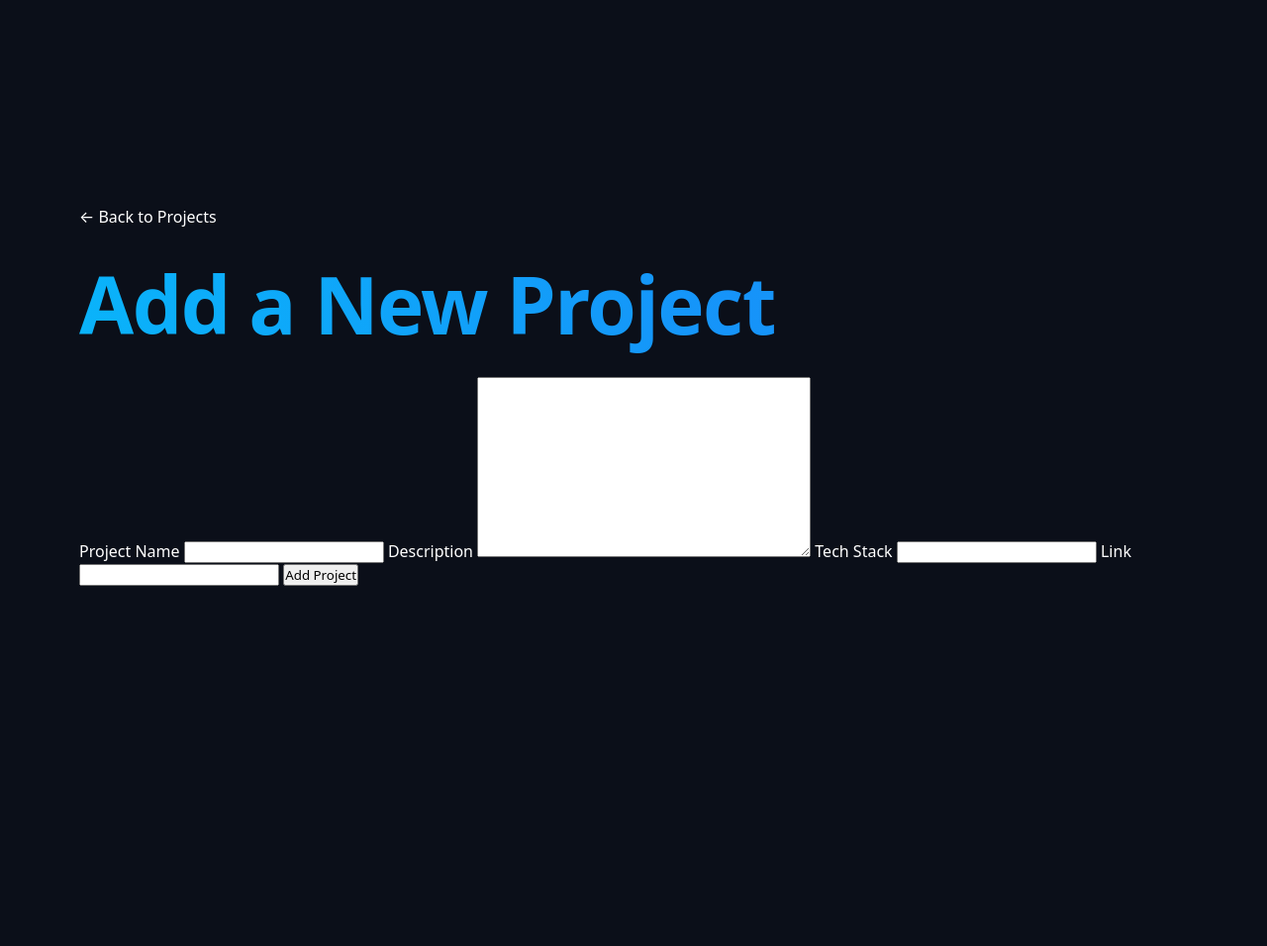
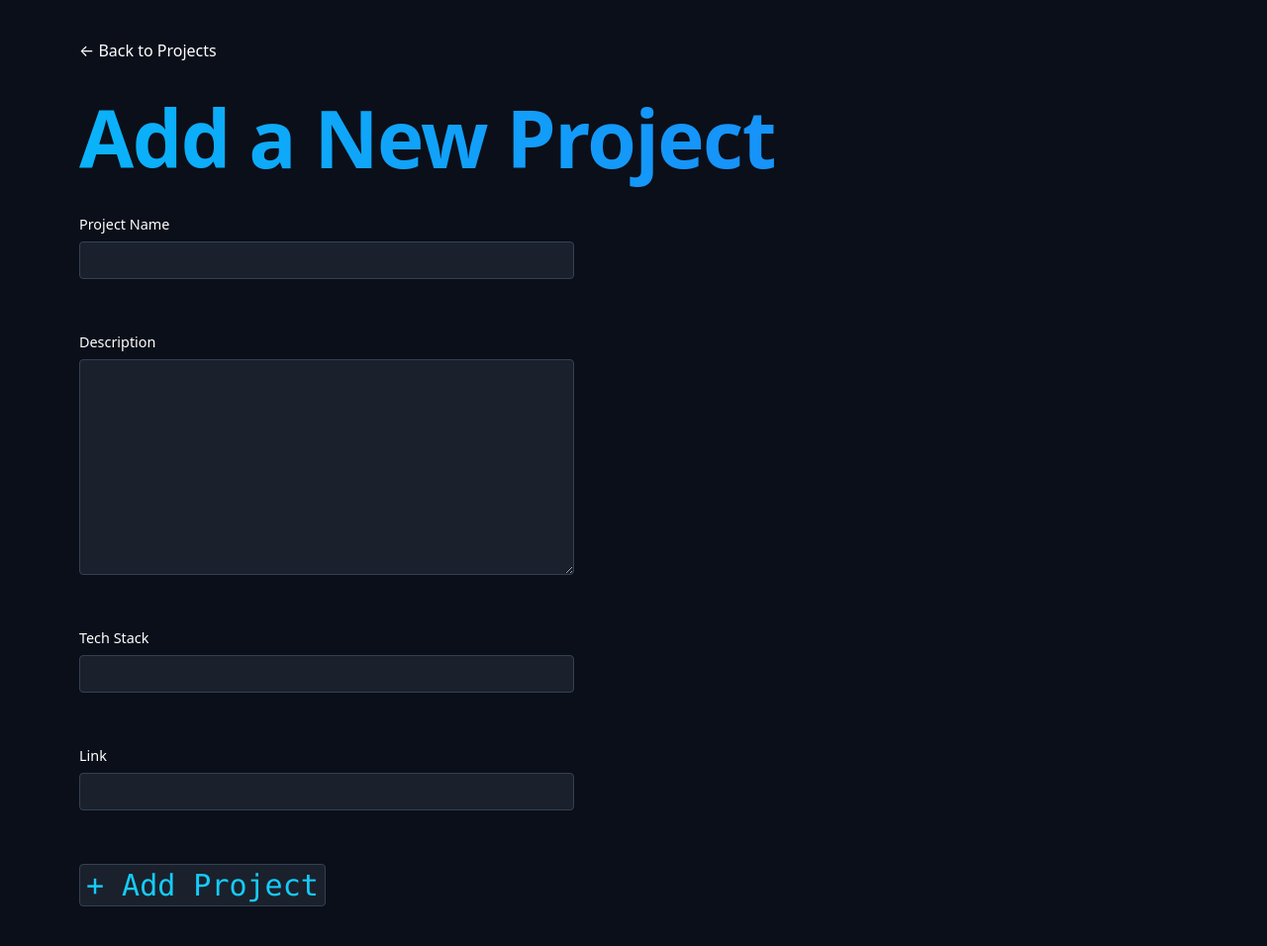
Before and after one commit to mikhail-rapada2007/Portfolio, a Django app: page /projects/add/ in a window 1280 px wide. Shown: the whole page at 99% size. Before the commit the page ends 592 px from the top, so only its background shows below. Run offline with Django 4.2, Linux system fonts and the light colour scheme.

Commit message:
Add CSS styling for forms and Add Project button - Add focus states using accent cyan color - Style submit buttons consistently across Add Project and Testimony forms - Position Add Project button to the right using margin-left: auto - Add hover effects with lift and glow to match existing button style

```diff
--- a/Portfolio/static/style.css
+++ b/Portfolio/static/style.css
@@ -363,3 +363,108 @@
     letter-spacing: 2px;
     margin-bottom: 10px;
 }
+
+.add-project-button {
+    text-align: right;
+    display: inline;
+    font-family: Consolas;
+    background-color: #1a212c;
+    color: #16cbf9;
+    padding: 3px 6px;
+    border-radius: 4px;
+    font-size: 0.85rem;
+    border: 1px solid #334155;
+    margin-right: 4px;
+    display: block;
+    width: fit-content;
+    margin-left: auto;
+    margin-right: 0;
+
+}
+
+.add-project-button:hover{
+    box-shadow: 0 10px 50px rgba(22, 177, 249, 0.2);
+    border-color: #16cbf9;
+}
+
+.project-form {
+    display: flex;
+    flex-direction: column;
+    gap: 16px;
+    max-width: 500px;
+    margin-top: 24px;
+}
+
+.form-label {
+    color: #fff;
+    font-size: 0.9rem;
+    margin-bottom: -8px;
+}
+
+.project-form input[type="text"],
+.project-form input[type="url"],
+.project-form input[type="email"],
+.project-form textarea {
+    background-color: #1a212c;
+    color: #fff;
+    border: 1px solid #334155;
+    border-radius: 4px;
+    padding: 8px 10px;
+    font-family: inherit;
+    font-size: 0.95rem;
+    width: 100%;
+}
+
+.project-form textarea {
+    min-height: 100px;
+    resize: vertical;
+}
+
+.project-form input:focus,
+.project-form textarea:focus {
+    outline: none;
+    border-color: #16cbf9;
+}
+
+.project-form button[type="submit"] {
+    font-family: Consolas;
+    background-color: #1a212c;
+    color: #16cbf9;
+    padding: 3px 6px;
+    border-radius: 4px;
+    font-size: 30px;
+    border: 1px solid #334155;
+    margin-right: 4px;
+    display: block;
+    width: fit-content;
+}
+
+.project-form button[type="submit"]:hover {
+    border-color: #16cbf9;
+}
+
+.leave-testimony-btn{
+    text-align: right;
+    display: inline;
+    font-family: Consolas;
+    background-color: #1a212c;
+    color: #16cbf9;
+    padding: 3px 6px;
+    border-radius: 4px;
+    font-size: 0.85rem;
+    border: 1px solid #334155;
+    margin-right: 4px;
+    display: block;
+    width: fit-content;
+}
+
+.leave-testimony-btn:hover{
+    box-shadow: 0 10px 50px rgba(22, 177, 249, 0.2);
+    border-color: #16cbf9;
+}
+
+.testimony-author {
+    font-size: 30px;
+    color: #4cf3f3;
+    margin-top: 10px;
+}
--- a/Portfolio/templates/add_project.html
+++ b/Portfolio/templates/add_project.html
@@ -19,19 +19,19 @@
         <form method="post" class="project-form">
             {% csrf_token %}
 
-            <label for="{{ form.project_name.id_for_label }}">Project Name</label>
+            <label for="{{ form.project_name.id_for_label }}" class="form-label">Project Name</label>
             {{ form.project_name }}
-
-            <label for="{{ form.description.id_for_label }}">Description</label>
+            <br>
+            <label for="{{ form.description.id_for_label }}" class="form-label">Description</label>
             {{ form.description }}
-
-            <label for="{{ form.tech_stack.id_for_label }}">Tech Stack</label>
+            <br>
+            <label for="{{ form.tech_stack.id_for_label }}" class="form-label">Tech Stack</label>
             {{ form.tech_stack }}
-
-            <label for="{{ form.link.id_for_label }}">Link</label>
+            <br>
+            <label for="{{ form.link.id_for_label }}" class="form-label">Link</label>
             {{ form.link }}
-
-            <button type="submit">Add Project</button>
+            <br>
+            <button type="submit">+ Add Project</button>
         </form>
     </main>
 
--- a/Portfolio/templates/projects.html
+++ b/Portfolio/templates/projects.html
@@ -25,7 +25,7 @@
             </div>
             {% endfor %}
         </section>
-
+        <br>
         <a href="{% url 'add_project' %}" class="add-project-button">+ Add New Project</a>
     </main>
 
--- a/Portfolio/templates/testimony_detail.html
+++ b/Portfolio/templates/testimony_detail.html
@@ -15,10 +15,10 @@
         </nav>
 
         <div class="project-card">
-            <h1 class="project-title">{{ testimony.full_name }}</h1>
             <div class="project-details">
-                <p>{{ testimony.content }}</p>
+                <p>"{{ testimony.content }}"</p>
             </div>
+            <h1 class="testimony-author" style="text-align: right;">- {{ testimony.full_name }}</h1>
         </div>
     </main>
 
--- a/Portfolio/templates/testimony_list.html
+++ b/Portfolio/templates/testimony_list.html
@@ -16,13 +16,13 @@
 
         <h3 class="page-title">Testimonies</h3>
 
-        <a href="{% url 'add_testimony' %}">+ Leave a Testimony</a>
+        <a href="{% url 'add_testimony' %}" class="leave-testimony-btn">+ Leave a Testimony</a>
 
         <section class="projects-grid">
             {% for testimony in testimonies %}
             <div class="project-card">
                 <a href="{% url 'testimony_detail' testimony.pk %}">
-                    <h1 class="project-title">{{ testimony.full_name }}</h1>
+                    <h1 class="project-title-list">{{ testimony.full_name }}</h1>
                 </a>
             </div>
             {% endfor %}
```
Also changed, not shown: Portfolio/db.sqlite3.
